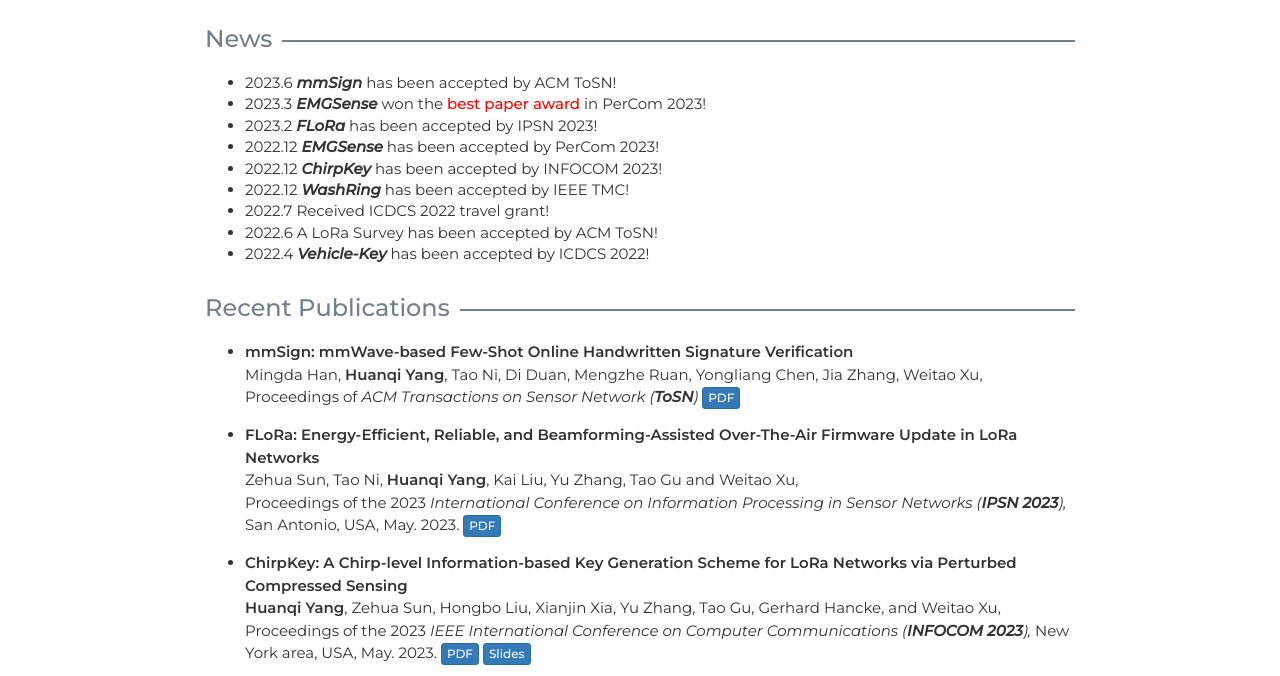
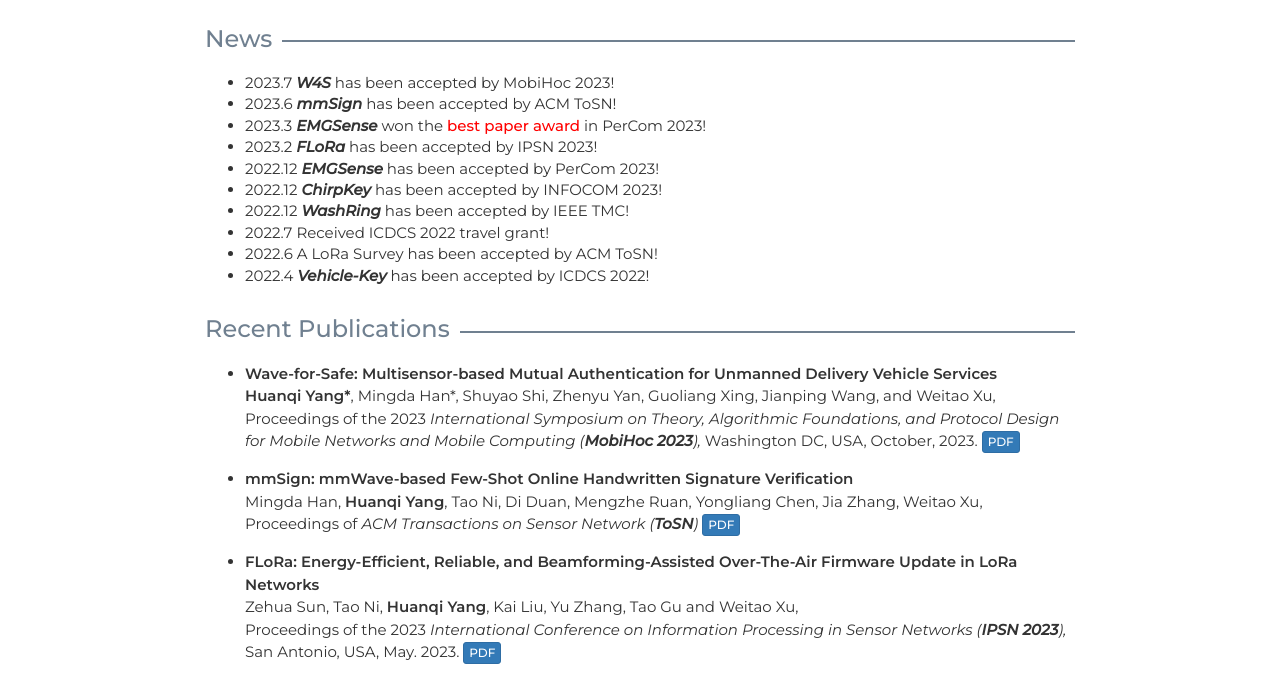
Before and after one commit to wwes7/wwes7.github.io, a plain HTML site: page index.html in a window 1280 px wide. Shown: the part 364-1040 px from the top of the page. Drawn offline with nearby package versions, Linux system fonts and the light colour scheme; some icons are missing.

Commit message:
update20230717

```diff
--- a/index.html
+++ b/index.html
@@ -103,6 +103,9 @@
       <h3 class="push-down-3"><span>News</span></h3>
 		<ul id="news">
       <li>
+        2023.7 <i><b>W4S</b></i> has been accepted by MobiHoc 2023!<br>
+      </li>
+      <li>
         2023.6 <i><b>mmSign</b></i> has been accepted by ACM ToSN!<br>
       </li>
       <li>
@@ -186,6 +189,13 @@
   <h3 class="push-down-3"><span>Recent Publications</span></h3>
   <ul id="pubs">
 <!--<h3> Publications</h3>-->
+<li>
+  <p><strong>Wave-for-Safe: Multisensor-based Mutual Authentication for Unmanned Delivery Vehicle Services</strong><br>
+   <b>Huanqi Yang*</b>, Mingda Han*, Shuyao Shi, Zhenyu Yan, Guoliang Xing, Jianping Wang, and Weitao Xu, <br>
+        Proceedings of the 2023 <em>International Symposium on Theory, Algorithmic Foundations, and Protocol Design for Mobile Networks and Mobile Computing (<strong>MobiHoc 2023</strong>),</em>
+        Washington DC, USA, October, 2023.
+        <a href="" class="btn btn-primary btn-xs"><font color="white">PDF</font></a>&nbsp;
+      </li>
 <li>
   <p><strong>mmSign: mmWave-based Few-Shot Online Handwritten Signature Verification  </strong><br>
     Mingda Han, <b>Huanqi Yang</b>, Tao Ni, Di Duan, Mengzhe Ruan, Yongliang Chen, Jia Zhang, Weitao Xu, <br>
```
